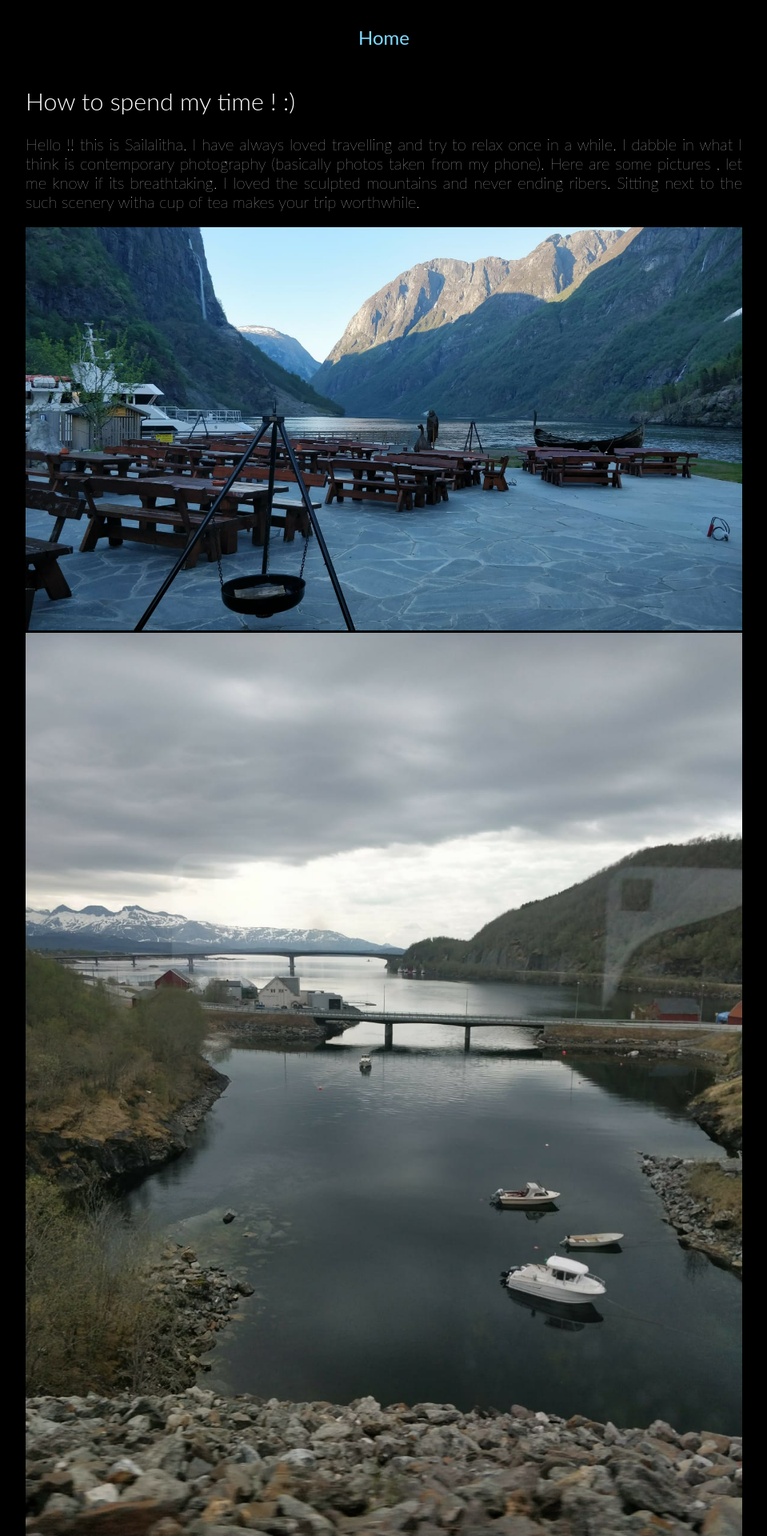
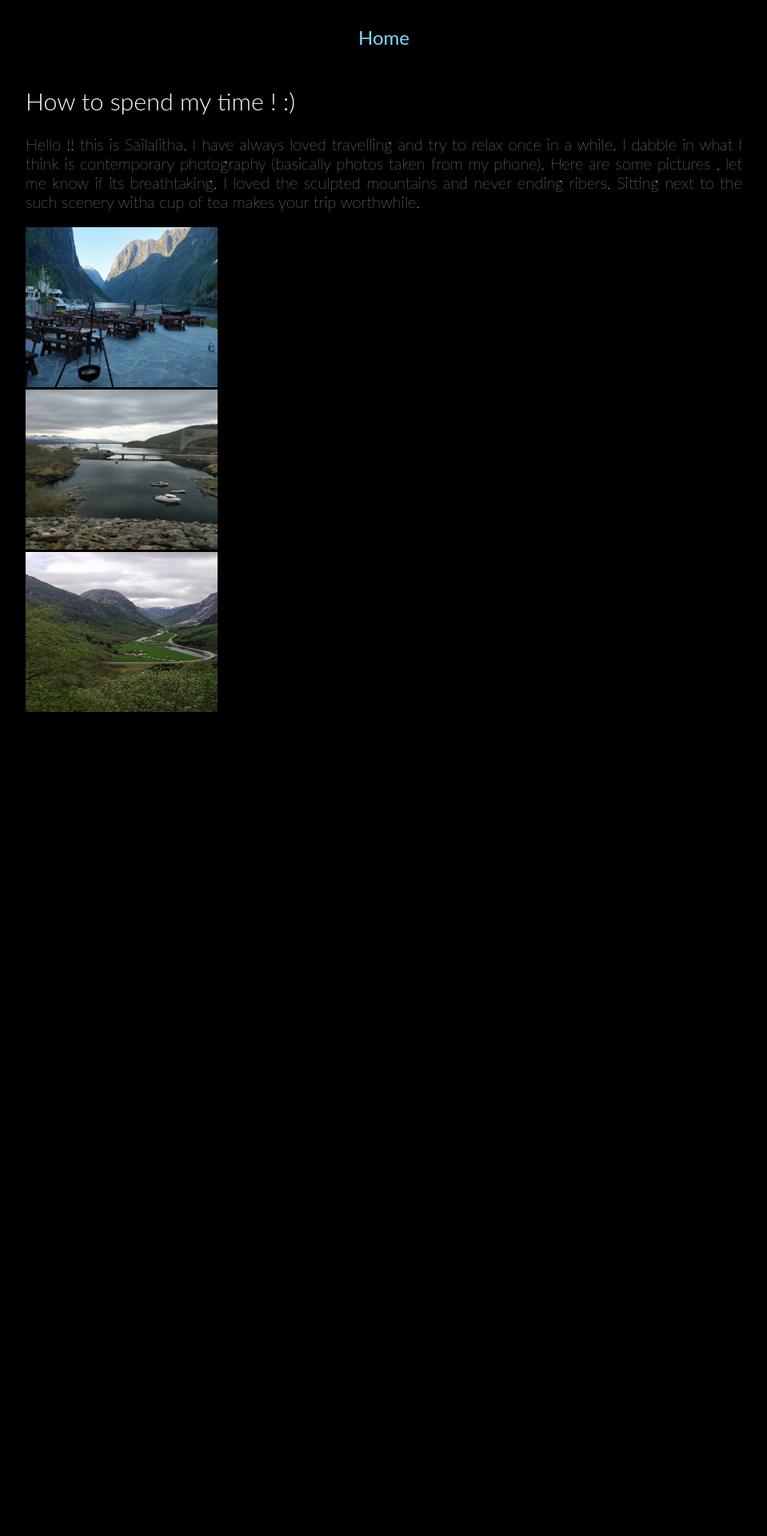
Before and after one commit to sailalitha96/sailalitha96.github.io, a Jekyll site: the page aboutme.html, which Jekyll copies as it is, in a window 1280 px wide. Shown: the top 1920 px of the page at 80% size, without its empty margins (160-1119 px from the left). Built offline with Jekyll 4.4.1, drawn with Linux system fonts in a browser that asks for light colours; nearby versions of some CDN libraries; after the commit the page ends 903 px from its top, so only the background shows below that.

Commit message:
side by side images

```diff
--- a/aboutme.html
+++ b/aboutme.html
@@ -24,13 +24,13 @@
 
 		<div class="row">
 		  <div class="column">
-		    <img src="/projects/scenery1.jpeg" alt="Snow" style="width:100%">
+		    <img src="/projects/scenery1.jpeg" alt="Snow" style="width:240px;height:200px;">
 		  </div>
 		  <div class="column">
-		    <img src="/projects/scenery2.jpeg" alt="Forest" style="width:100%">
+		    <img src="/projects/scenery2.jpeg" alt="Forest" style="width:240px;height:200px;">
 		  </div>
 		  <div class="column">
-		    <img src="/projects/scenery3.jpeg" alt="Mountains" style="width:100%">
+		    <img src="/projects/scenery3.jpeg" alt="Mountains" style="width:240px;height:200px;">
 		  </div>
 		</div>
 <!-- 		<img src='/projects/scenery1.jpeg' style="width:240px;height:200px;"> -->
```
